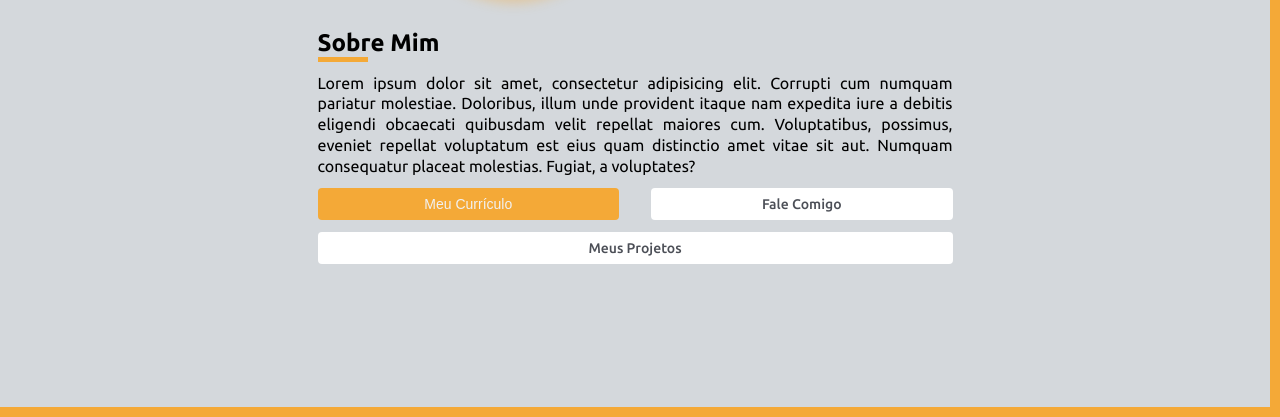
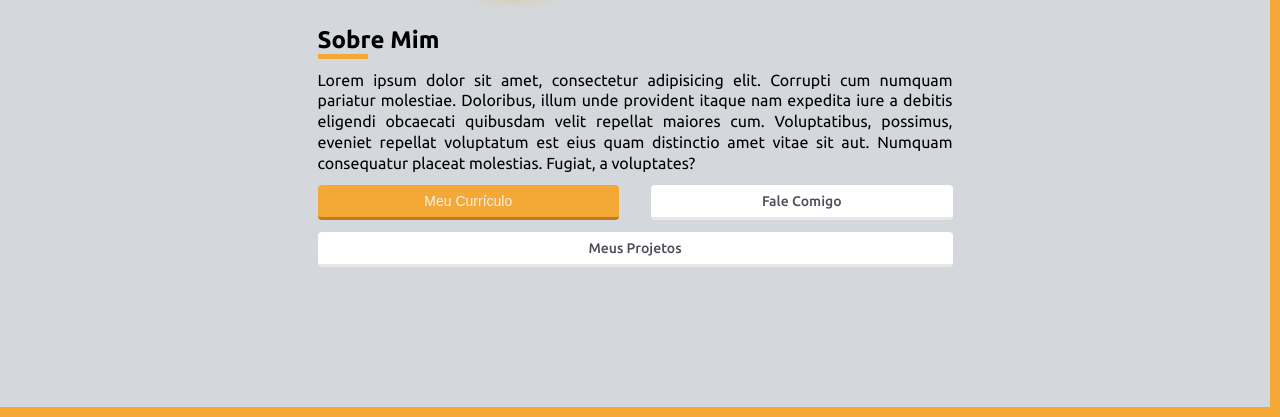
Before and after one commit to vitoleandro/senai-portifolio, a plain HTML site: page index.html in a window 1280 px wide. Shown: the part 383-800 px from the top of the page. Drawn offline with Linux system fonts and the light colour scheme; files whose address does not match are found by name.

Commit message:
ajustes nos botões

```diff
--- a/assets/css/style.css
+++ b/assets/css/style.css
@@ -5,6 +5,8 @@
     --gray-4: #4C4F57;
     --gray-5: #31353E;
     --orange: #F4A937;
+    --border-angle: 0turn;
+    --border-size: 3px;
 }
 
 html, body {
@@ -98,9 +100,12 @@ html, body {
     color: var(--gray-4);
     border-radius: 4px;
     margin-top: 12px;
+    cursor: pointer;
+    border-bottom: 3px solid var(--gray-2);
 }
 
 .btn.primary {
     background-color: var(--orange);
-    color: var(--gray-1)
+    color: var(--gray-1);
+    border-bottom: 3px solid #c07d17;
 }
```
